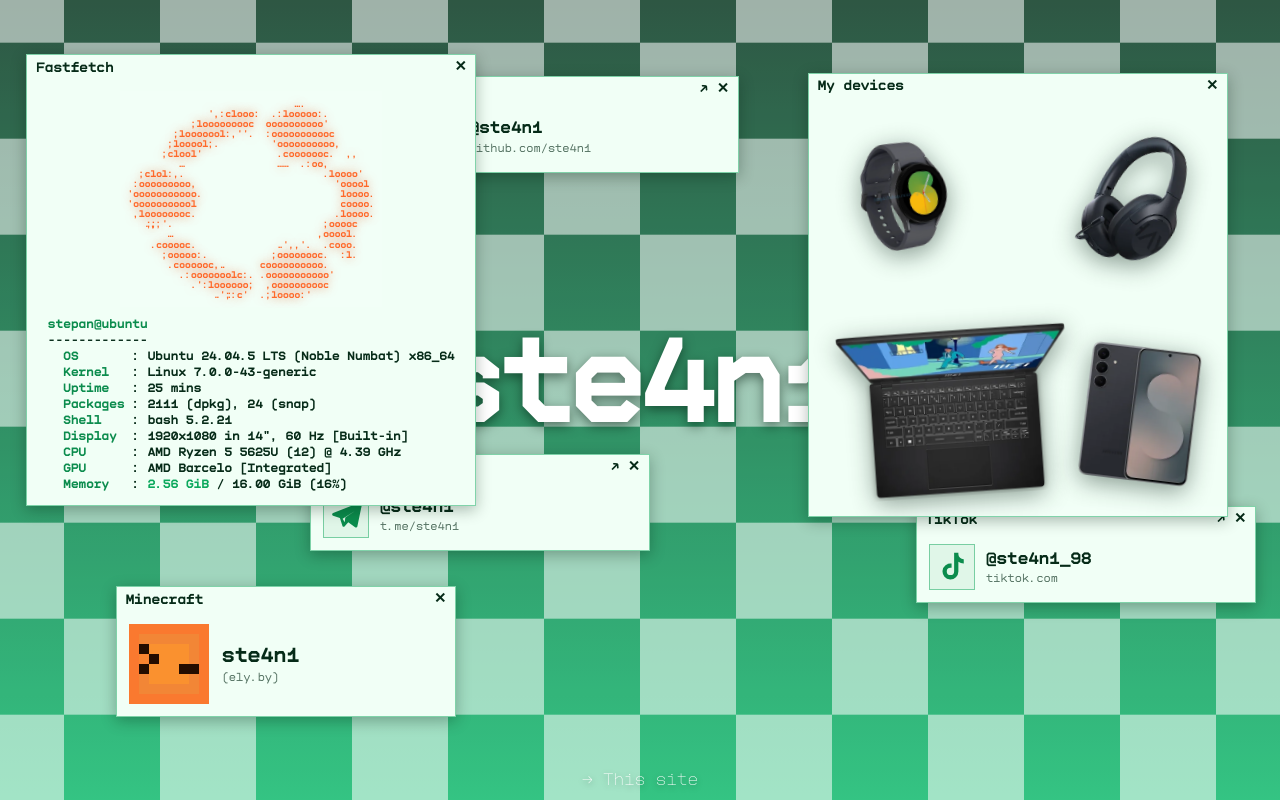
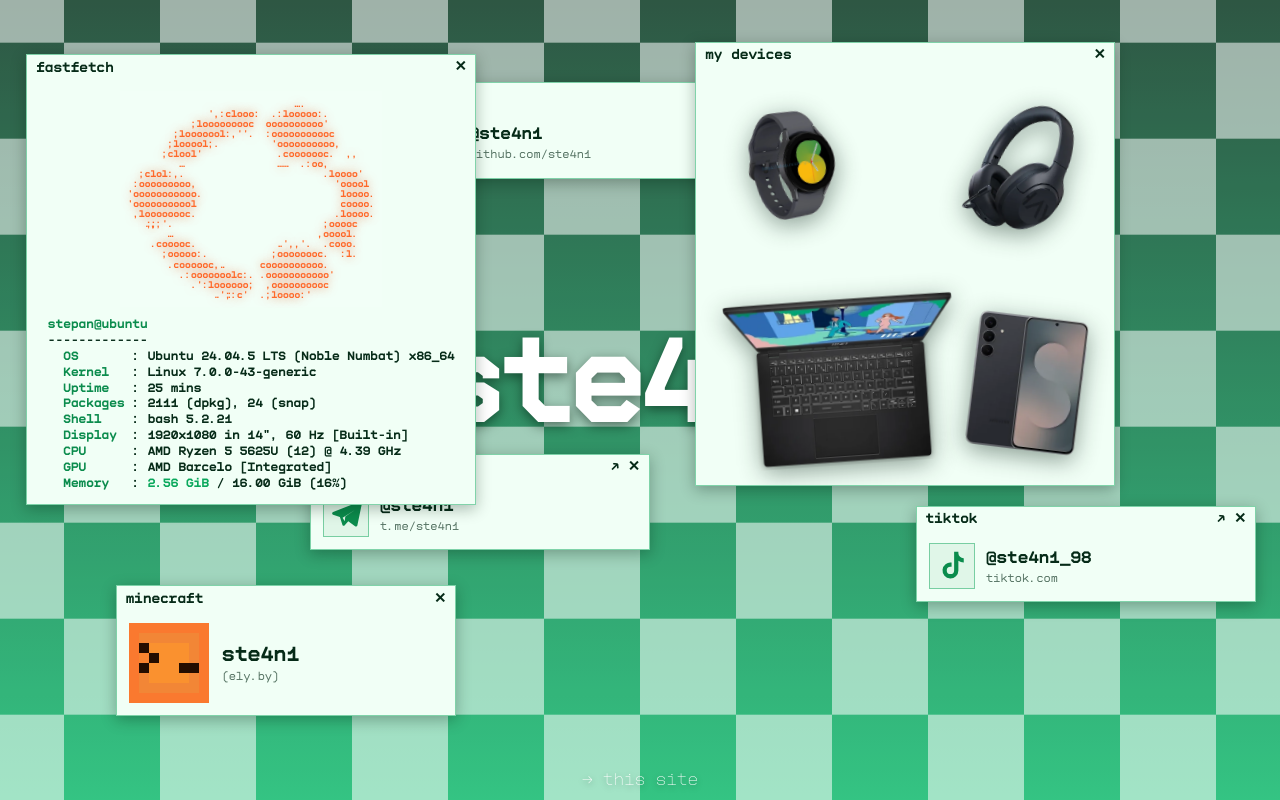
Before and after one commit to ste4n1/links, a plain HTML site: page index.html in a window 1280 px wide. Drawn offline with Linux system fonts and the light colour scheme.

Commit message:
Use English window titles and remove in-development panel

```diff
--- a/index.html
+++ b/index.html
@@ -11,7 +11,7 @@
       document.documentElement.classList.add('dark');
     }
   </script>
-  <link rel="stylesheet" href="styles.css?v=20">
+  <link rel="stylesheet" href="styles.css?v=21">
 </head>
 <body>
   <div class="checker" aria-hidden="true"></div>
@@ -27,7 +27,7 @@
   <main class="windows" id="windows">
     <section class="win autoh" style="--w:340px" data-x="72%" data-y="14%">
       <header class="bar">
-        <span class="title">GitHub</span>
+        <span class="title">github</span>
         <span class="btns">
           <a class="btn" href="https://github.com/ste4n1" target="_blank" rel="noopener" aria-label="Открыть GitHub">↗</a>
           <button class="btn close" aria-label="Свернуть окно">✕</button>
@@ -41,12 +41,12 @@
           <span class="social-meta"><b>@ste4n1</b><small>github.com/ste4n1</small></span>
         </a>
       </div></div></div>
-      <button class="ghost">GitHub</button>
+      <button class="ghost">github</button>
     </section>
 
     <section class="win autoh" style="--w:340px" data-x="76%" data-y="48%">
       <header class="bar">
-        <span class="title">TikTok</span>
+        <span class="title">tiktok</span>
         <span class="btns">
           <a class="btn" href="https://www.tiktok.com/@ste4n1_98" target="_blank" rel="noopener" aria-label="Открыть TikTok">↗</a>
           <button class="btn close" aria-label="Свернуть окно">✕</button>
@@ -60,12 +60,12 @@
           <span class="social-meta"><b>@ste4n1_98</b><small>tiktok.com</small></span>
         </a>
       </div></div></div>
-      <button class="ghost">TikTok</button>
+      <button class="ghost">tiktok</button>
     </section>
 
     <section class="win autoh" style="--w:340px" data-x="68%" data-y="31%">
       <header class="bar">
-        <span class="title">Telegram</span>
+        <span class="title">telegram</span>
         <span class="btns">
           <a class="btn" href="https://t.me/ste4n1" target="_blank" rel="noopener" aria-label="Открыть Telegram">↗</a>
           <button class="btn close" aria-label="Свернуть окно">✕</button>
@@ -79,12 +79,12 @@
           <span class="social-meta"><b>@ste4n1</b><small>t.me/ste4n1</small></span>
         </a>
       </div></div></div>
-      <button class="ghost">Telegram</button>
+      <button class="ghost">telegram</button>
     </section>
 
     <section class="win autoh" style="--w:340px" data-x="66%" data-y="68%">
       <header class="bar">
-        <span class="title">Minecraft</span>
+        <span class="title">minecraft</span>
         <span class="btns">
           <button class="btn close" aria-label="Свернуть окно">✕</button>
         </span>
@@ -98,12 +98,12 @@
           </div>
         </div>
       </div></div></div>
-      <button class="ghost">Minecraft</button>
+      <button class="ghost">minecraft</button>
     </section>
 
     <section class="win devices-window" style="--w:420px" data-x="26%" data-y="22%">
       <header class="bar">
-        <span class="title">My devices</span>
+        <span class="title">my devices</span>
         <span class="btns">
           <button class="btn close" aria-label="Свернуть окно">✕</button>
         </span>
@@ -128,12 +128,12 @@
           </button>
         </div>
       </div></div></div>
-      <button class="ghost">My devices</button>
+      <button class="ghost">my devices</button>
     </section>
 
     <section class="win autoh" style="--w:450px" data-x="25%" data-y="50%">
       <header class="bar">
-        <span class="title">Fastfetch</span>
+        <span class="title">fastfetch</span>
         <span class="btns">
           <button class="btn close" aria-label="Свернуть окно">✕</button>
         </span>
@@ -173,12 +173,12 @@
   <span class="ff-key">Memory</span>   : <span class="ff-good">2.56 GiB</span> / 16.00 GiB (16%)</pre>
         </div>
       </div></div></div>
-      <button class="ghost">Fastfetch</button>
+      <button class="ghost">fastfetch</button>
     </section>
 
     <section class="win autoh" style="--w:340px" data-x="calc(50% - 170px)" data-y="calc(100% - 120px)" data-pinned data-start-min data-ghost-foot>
       <header class="bar">
-        <span class="title">→ This site</span>
+        <span class="title">→ this site</span>
         <span class="btns">
           <button class="btn close" aria-label="Свернуть окно">✕</button>
         </span>
@@ -190,18 +190,11 @@
           <span class="sky sky-sun" aria-hidden="true">✦</span>
           <span class="sky sky-moon" aria-hidden="true">☾</span>
         </div>
-      </div>
-      <div class="extra"><div class="extra-in"><div class="extra-pad">
-        <div class="extra-content">
-          <button class="nothing" type="button">Этот раздел ещё в разработке.</button>
-        </div>
       </div></div></div>
-      <button class="expand" aria-label="Развернуть вниз"><svg width="12" height="7" viewBox="0 0 12 7" aria-hidden="true"><path d="M1 1l5 5 5-5" fill="none" stroke="currentColor" stroke-width="1.5"/></svg><span class="hint-text">expand</span></button>
-      </div></div>
-      <button class="ghost">→ This site</button>
+      <button class="ghost">→ this site</button>
     </section>
   </main>
 
-  <script src="script.js?v=20"></script>
+  <script src="script.js?v=21"></script>
 </body>
 </html>
```
